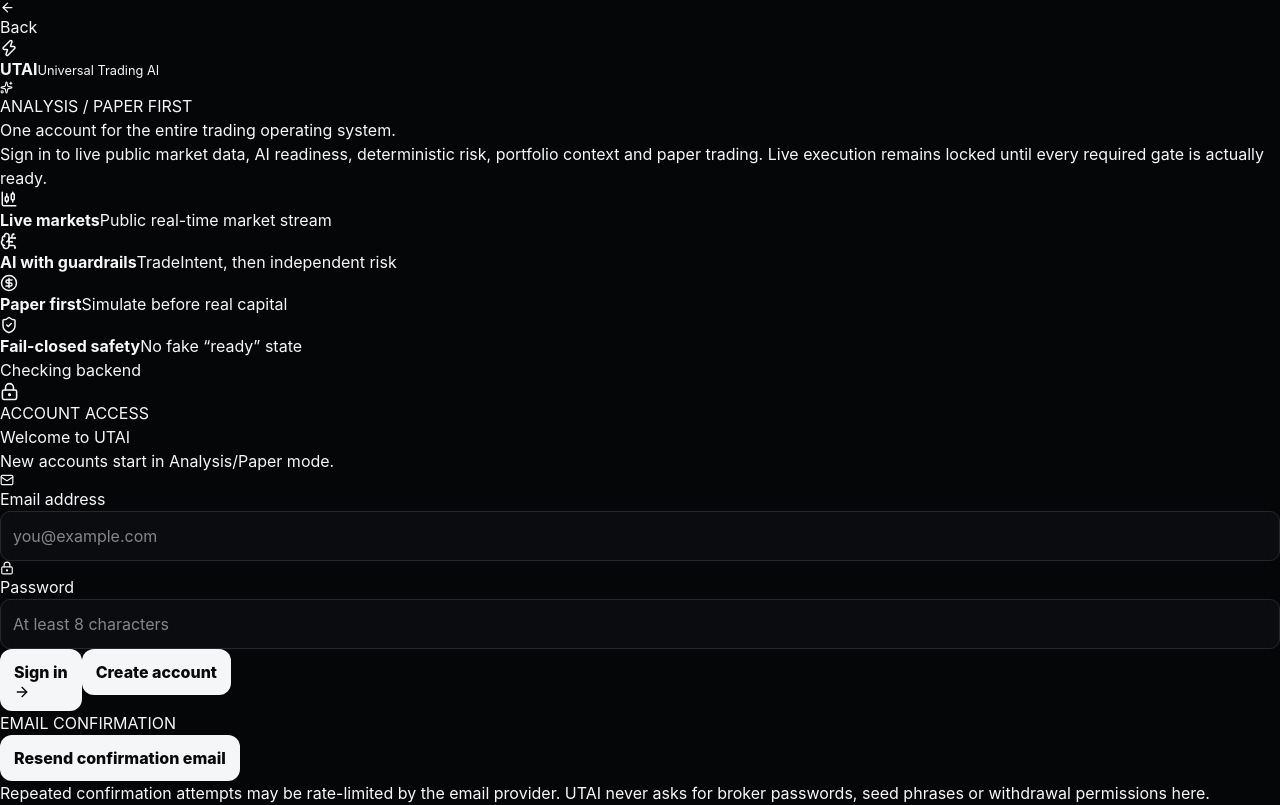
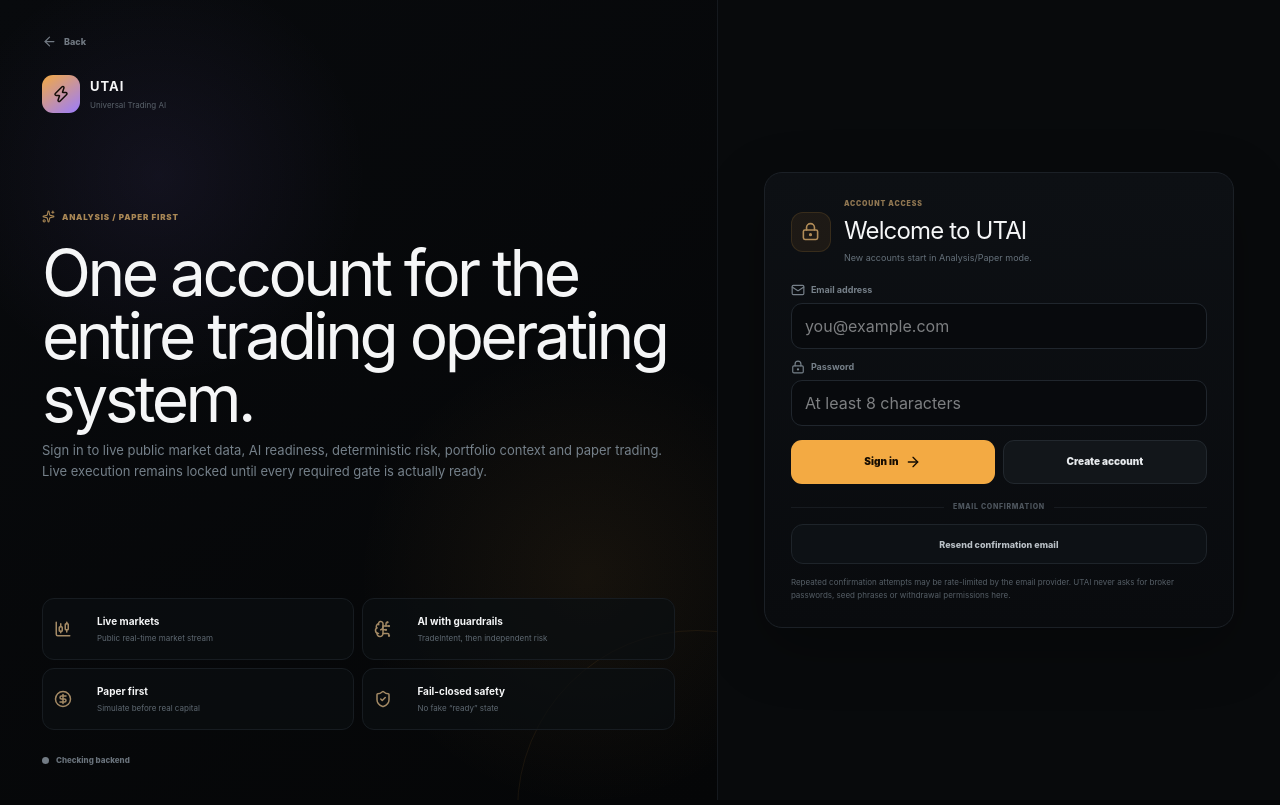
Before and after one commit to mavemarvy/universal-trading-ai, a Next.js app in the folder apps/web/: page /login in a window 1280 px wide. Built offline with nearby package versions, Linux system fonts and the light colour scheme; no server answers.

Commit message:
style(web): finish auth and paper surfaces

```diff
--- a/apps/web/app/globals.css
+++ b/apps/web/app/globals.css
@@ -1167,3 +1167,294 @@
   .risk-form-grid{grid-template-columns:1fr!important}
   .ai-readiness-grid{grid-template-columns:1fr!important}
 }
+
+
+/* ---------- Paper setup ---------- */
+.paper-account-form{
+  display:grid;
+  grid-template-columns:1.2fr 1fr .7fr auto;
+  gap:8px;
+  align-items:end
+}
+.paper-account-form label{
+  display:block;
+  color:#666f78;
+  font-size:8px;
+  font-weight:750
+}
+.paper-account-form input,.paper-account-form select{
+  width:100%;
+  margin-top:5px;
+  min-height:40px;
+  padding:10px;
+  border:1px solid #1d2329;
+  border-radius:9px;
+  background:#0c0f12;
+  color:#edf0f2
+}
+.paper-account-form .route-action{margin:0!important;min-height:40px}
+.paper-account-grid{
+  display:grid;
+  grid-template-columns:repeat(3,minmax(0,1fr));
+  gap:8px;
+  margin:8px 0
+}
+.paper-account-grid article{
+  padding:14px;
+  border:1px solid #181d22;
+  border-radius:13px;
+  background:linear-gradient(145deg,#0d1014,#090b0e)
+}
+.paper-account-grid article>span{
+  display:block;
+  color:#6f7a84;
+  font-size:7px;
+  font-weight:900;
+  letter-spacing:.1em
+}
+.paper-account-grid strong{display:block;margin-top:6px;font-size:11px}
+.paper-account-grid b{display:block;margin-top:10px;font-size:22px}
+.paper-account-grid small{display:block;margin-top:5px;color:#5f6871;font-size:7px}
+
+/* ---------- User auth gateway ---------- */
+.auth-gateway{
+  min-height:100vh;
+  display:grid;
+  grid-template-columns:minmax(0,1.12fr) minmax(420px,.88fr);
+  background:#050607;
+  color:#f5f6f7
+}
+.auth-gateway-story{
+  position:relative;
+  min-height:100vh;
+  display:flex;
+  flex-direction:column;
+  padding:34px 42px;
+  overflow:hidden;
+  background:
+    radial-gradient(circle at 22% 22%,rgba(154,124,255,.08),transparent 25%),
+    radial-gradient(circle at 82% 72%,rgba(243,170,67,.07),transparent 28%),
+    linear-gradient(145deg,#080a0d,#050607)
+}
+.auth-gateway-story::after{
+  content:"";
+  position:absolute;
+  width:360px;height:360px;
+  right:-160px;bottom:-190px;
+  border:1px solid rgba(243,170,67,.08);
+  border-radius:50%
+}
+.auth-back-link{
+  position:relative;z-index:1;
+  display:inline-flex;align-items:center;gap:7px;
+  width:max-content;
+  color:#717982;font-size:9px;font-weight:800
+}
+.auth-brand{
+  position:relative;z-index:1;
+  display:flex;align-items:center;gap:10px;
+  margin-top:26px
+}
+.auth-brand>span{
+  width:38px;height:38px;border-radius:11px;
+  display:grid;place-items:center;
+  background:linear-gradient(145deg,#f3aa43,#9a7cff);
+  color:#140d08
+}
+.auth-brand strong{display:block;font-size:13px;letter-spacing:.08em}
+.auth-brand small{display:block;margin-top:2px;color:#59616a;font-size:8px}
+.auth-story-copy{
+  position:relative;z-index:1;
+  margin:auto 0;
+  max-width:720px
+}
+.auth-kicker{
+  display:inline-flex;align-items:center;gap:7px;
+  color:#a98755;
+  font-size:8px;font-weight:900;letter-spacing:.1em
+}
+.auth-story-copy h1{
+  margin:13px 0 10px;
+  max-width:720px;
+  font-size:clamp(38px,5vw,68px);
+  line-height:.98;
+  letter-spacing:-.055em
+}
+.auth-story-copy p{
+  margin:0;
+  max-width:650px;
+  color:#75808a;
+  font-size:13px;
+  line-height:1.6
+}
+.auth-story-grid{
+  position:relative;z-index:1;
+  display:grid;
+  grid-template-columns:1fr 1fr;
+  gap:8px;
+  max-width:700px;
+  margin-top:24px
+}
+.auth-story-grid article{
+  display:grid;grid-template-columns:34px 1fr;gap:9px;
+  align-items:center;
+  min-height:62px;
+  padding:11px;
+  border:1px solid #171c21;
+  border-radius:12px;
+  background:rgba(11,14,17,.72)
+}
+.auth-story-grid article>svg{color:#a48a65}
+.auth-story-grid strong{display:block;font-size:10px}
+.auth-story-grid span{display:block;margin-top:3px;color:#5e6871;font-size:8px}
+.auth-health{
+  position:relative;z-index:1;
+  display:inline-flex;align-items:center;gap:7px;
+  width:max-content;
+  margin-top:24px;
+  color:#69727b;
+  font-size:8px;font-weight:850
+}
+.auth-health i{
+  width:7px;height:7px;border-radius:50%;background:#727b84
+}
+.auth-health.online{color:#86d9ad}
+.auth-health.online i{background:#45d896;box-shadow:0 0 8px rgba(69,216,150,.5)}
+
+.auth-gateway-form-wrap{
+  display:grid;place-items:center;
+  padding:30px;
+  background:#080a0c;
+  border-left:1px solid #15191e
+}
+.auth-form-card{
+  width:min(100%,470px);
+  padding:26px;
+  border:1px solid #1b2026;
+  border-radius:18px;
+  background:linear-gradient(180deg,#0d1014,#090b0e);
+  box-shadow:0 20px 60px rgba(0,0,0,.28)
+}
+.auth-form-head{
+  display:grid;
+  grid-template-columns:42px 1fr;
+  gap:11px;
+  align-items:center
+}
+.auth-lock{
+  width:40px;height:40px;border-radius:12px;
+  display:grid;place-items:center;
+  background:rgba(243,170,67,.07);
+  color:#b18c58;
+  border:1px solid rgba(243,170,67,.12)
+}
+.auth-form-head>div>span{
+  display:block;color:#8f7651;font-size:7px;font-weight:900;letter-spacing:.12em
+}
+.auth-form-head h2{margin:4px 0 2px;font-size:24px;letter-spacing:-.035em}
+.auth-form-head p{margin:0;color:#65707a;font-size:9px}
+.auth-alert{
+  margin-top:14px;
+  padding:10px 11px;
+  border-radius:9px;
+  font-size:9px;
+  line-height:1.45
+}
+.auth-alert.error{color:#f2a0a7;background:rgba(240,86,98,.045);border:1px solid rgba(240,86,98,.13)}
+.auth-alert.success{color:#91dfb7;background:rgba(69,216,150,.04);border:1px solid rgba(69,216,150,.12)}
+.auth-form{display:grid;gap:11px;margin-top:18px}
+.auth-form label>span{
+  display:flex;align-items:center;gap:6px;
+  color:#77818a;font-size:9px;font-weight:750
+}
+.auth-form input{
+  min-height:46px;
+  margin-top:6px;
+  padding:0 13px;
+  border-radius:11px;
+  border:1px solid #20262d;
+  background:#080a0d;
+  color:#f2f4f5
+}
+.auth-form input:focus{outline:none;border-color:#70593a}
+.auth-primary-actions{display:grid;grid-template-columns:1fr 1fr;gap:8px;margin-top:3px}
+.auth-primary-actions button{
+  min-height:44px;
+  display:flex;align-items:center;justify-content:center;gap:7px;
+  border-radius:11px;
+  font-size:10px;
+  font-weight:900
+}
+.auth-primary-button{background:#f3aa43!important;color:#160d02!important}
+.auth-secondary-button{background:#12161a!important;color:#e7eaed!important;border:1px solid #22282e!important}
+.auth-divider{
+  display:flex;align-items:center;gap:9px;
+  margin:18px 0 12px;
+  color:#4e565e;
+  font-size:7px;font-weight:850;letter-spacing:.1em
+}
+.auth-divider::before,.auth-divider::after{content:"";height:1px;flex:1;background:#171b20}
+.auth-resend-form button{
+  width:100%;
+  min-height:40px;
+  background:#0d1115!important;
+  color:#b9c0c6!important;
+  border:1px solid #1e242a!important;
+  font-size:9px
+}
+.auth-fineprint{
+  margin:12px 0 0;
+  color:#555e66;
+  font-size:8px;
+  line-height:1.55
+}
+
+@media(max-width:900px){
+  .paper-account-form{grid-template-columns:1fr 1fr!important}
+  .paper-account-form .route-action{grid-column:1/-1!important;justify-content:center!important}
+  .paper-account-form label{font-size:10px!important}
+  .paper-account-form input,.paper-account-form select{font-size:12px!important}
+  .paper-account-grid{grid-template-columns:1fr!important}
+  .paper-account-grid article>span{font-size:8px!important}
+  .paper-account-grid strong{font-size:13px!important}
+  .paper-account-grid small{font-size:10px!important}
+
+  .auth-gateway{display:block!important;min-height:100vh!important}
+  .auth-gateway-story{
+    min-height:auto!important;
+    padding:20px 18px 24px!important;
+    border-bottom:1px solid #15191e!important
+  }
+  .auth-back-link{font-size:10px!important}
+  .auth-brand{margin-top:20px!important}
+  .auth-story-copy{margin:44px 0 0!important}
+  .auth-story-copy h1{
+    max-width:500px!important;
+    font-size:36px!important;
+    line-height:1.02!important
+  }
+  .auth-story-copy p{font-size:12px!important}
+  .auth-story-grid{grid-template-columns:1fr 1fr!important;margin-top:18px!important}
+  .auth-story-grid article{min-height:66px!important}
+  .auth-story-grid strong{font-size:11px!important}
+  .auth-story-grid span{font-size:9px!important}
+  .auth-gateway-form-wrap{
+    min-height:auto!important;
+    padding:18px!important;
+    border-left:0!important
+  }
+  .auth-form-card{padding:20px!important}
+  .auth-form-head h2{font-size:22px!important}
+  .auth-form-head p{font-size:10px!important}
+  .auth-form label>span{font-size:10px!important}
+  .auth-form input{font-size:13px!important}
+  .auth-primary-actions button{font-size:11px!important}
+  .auth-fineprint{font-size:9px!important}
+}
+
+@media(max-width:520px){
+  .auth-story-grid{grid-template-columns:1fr!important}
+  .auth-story-copy h1{font-size:32px!important}
+  .auth-primary-actions{grid-template-columns:1fr!important}
+  .paper-account-form{grid-template-columns:1fr!important}
+}
```
